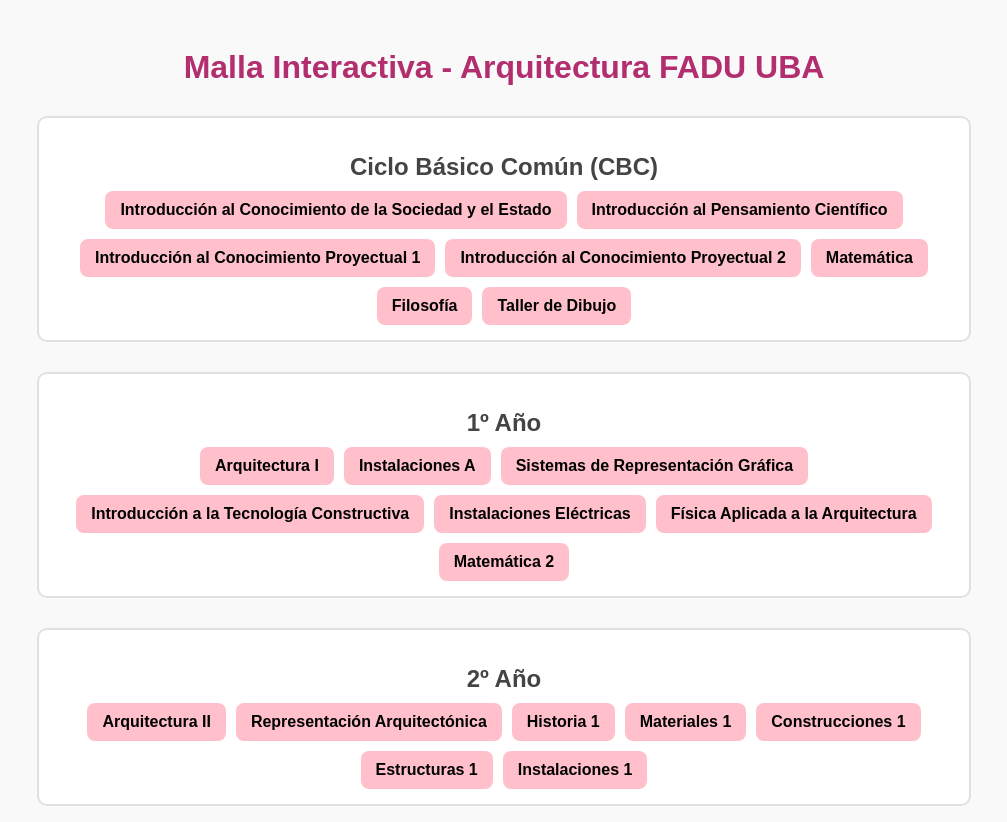
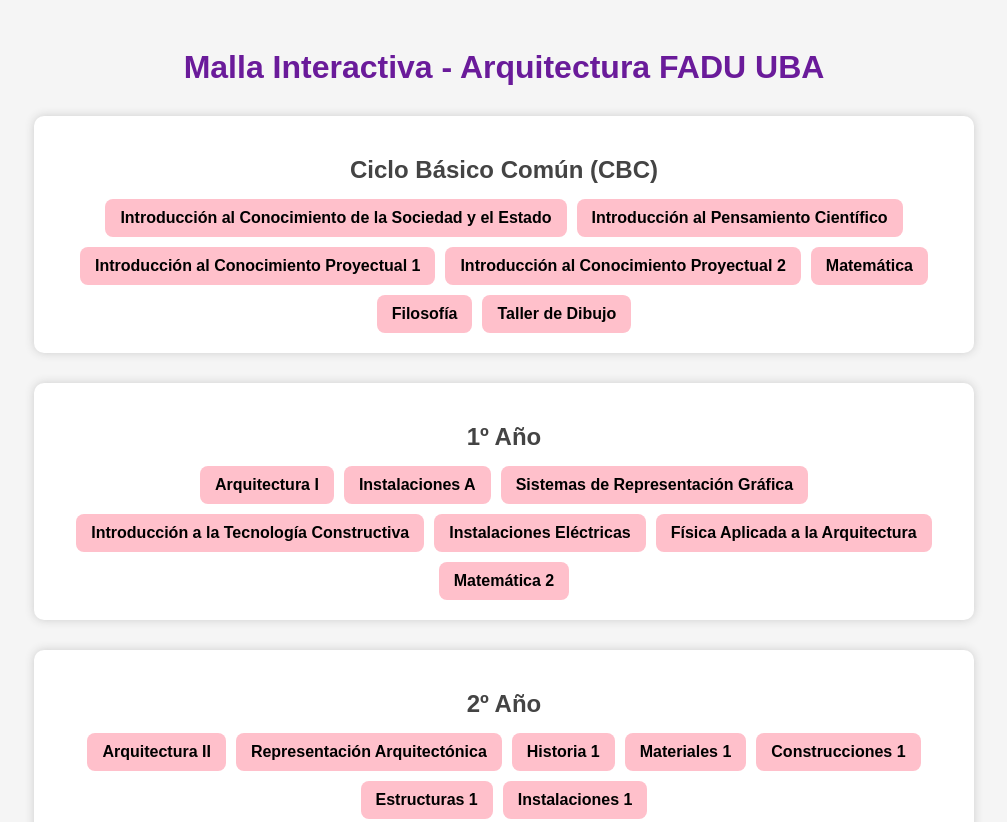
Before and after one commit to Catalina817/Arquitectura-uba, a plain HTML site: page index.html in a window 1280 px wide. Shown: the top 822 px of the page, without its empty margins (136-1143 px from the left). Drawn offline with Linux system fonts and the light colour scheme.

Commit message:
Update style.css

```diff
--- a/style.css
+++ b/style.css
@@ -1,22 +1,22 @@
 body {
   font-family: Arial, sans-serif;
-  background-color: #f9f9f9;
+  background-color: #f5f5f5;
   padding: 20px;
   text-align: center;
 }
 h1 {
-  color: #b22e6f;
+  color: #6a1b9a;
 }
 .anio {
   margin: 30px auto;
   max-width: 900px;
-  padding: 15px;
-  border: 2px solid #e0e0e0;
+  padding: 20px;
+  background: #fff;
   border-radius: 10px;
-  background-color: #fff;
+  box-shadow: 0 0 10px #ccc;
 }
 .anio h2 {
-  margin-bottom: 10px;
+  margin-bottom: 15px;
   color: #444;
 }
 .materias {
@@ -33,12 +33,12 @@ h1 {
   background-color: pink;
   transition: all 0.2s ease-in-out;
 }
-.aprobada {
+.materia.aprobada {
   background-color: purple;
   color: white;
   text-decoration: line-through;
 }
-.bloqueada {
+.materia.bloqueada {
   background-color: gray;
   cursor: not-allowed;
   opacity: 0.6;
```
